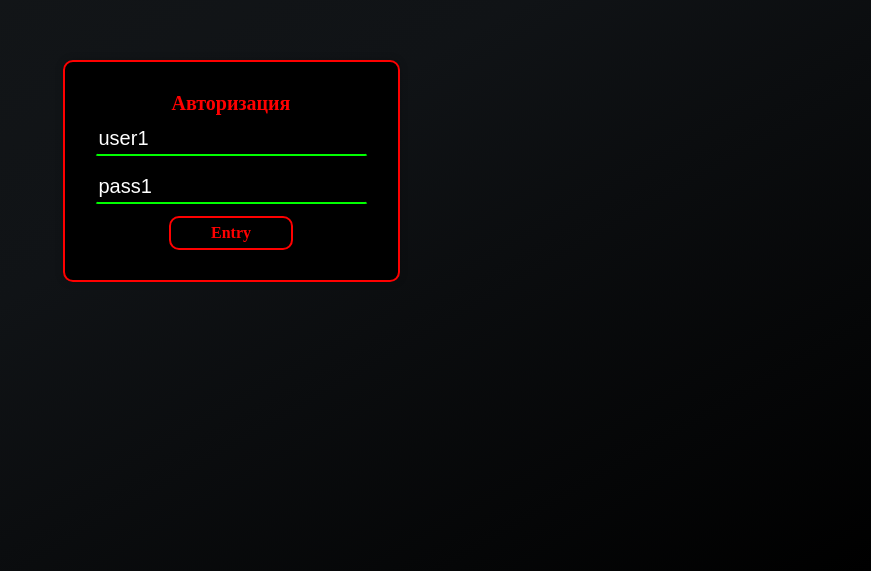
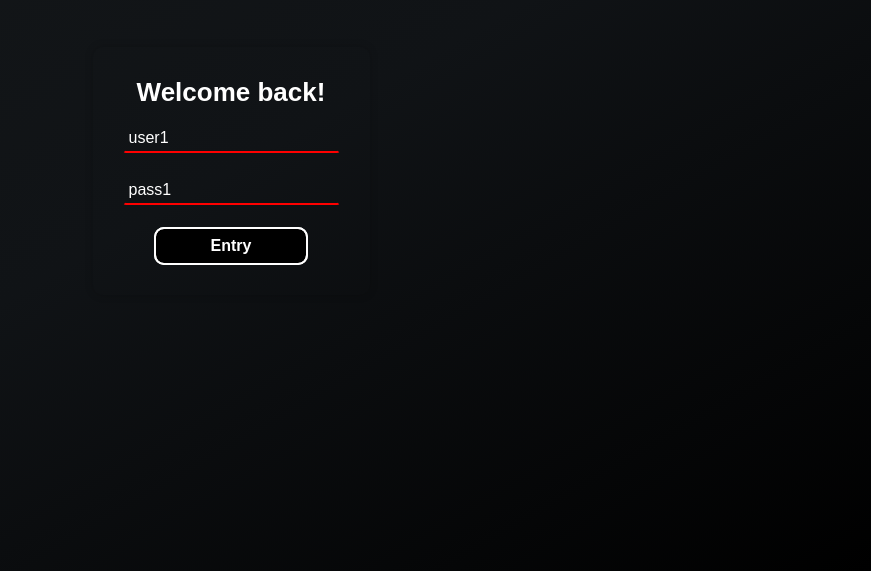
Before and after one commit to Calisthetic/site-constructor-demo-ui, a React (Create React App) app: page / in a window 1280 px wide. Shown: the part 229-800 px from the top of the page, without its empty margins (409-1280 px from the left). Built offline with nearby package versions, Linux system fonts and the light colour scheme.

Commit message:
Auth page

```diff
--- a/src/pages/Auth.js
+++ b/src/pages/Auth.js
@@ -19,7 +19,7 @@ const Auth = () => {
   return (
     <div className={s.background_auth}>
       <div className={s.field_back}>
-        <div className={s.title}>Авторизация</div>
+        <div className={s.title}>Welcome back!</div>
         <input
           type="text"
           defaultValue="user1"
--- a/src/pages/Auth.module.css
+++ b/src/pages/Auth.module.css
@@ -12,57 +12,62 @@
   display: flex;
   flex-direction: column;
   align-items: center;
+  gap: 10px;
   padding: 30px;
 
-  background-color: black;
-  border: 2px solid red;
+  /* background-color: black;
+  border: 2px solid red; */
   box-shadow: 0px 0px 8px 0px rgba(0, 0, 0, 0.2);
   border-radius: 10px;
   position: relative;
 }
 .title {
   margin-bottom: 5px;
-  color: red;
+  color: white;
   font-weight: bold;
-  font-size: 20px;
+  font-size: 26px;
+  font-family: sans-serif;
 }
 .input_text {
-  font-size: 20px;
-  height: 30px;
+  font-size: 16px;
+  height: 24px;
   margin: 0px 0px 12px 0px;
   color: white;
   border-radius: 3px;
   border: 3px black;
   border: 2px solid rgba(0, 0, 0, 0);
   border-top: 2px solid rgba(0, 0, 0, 0);
-  border-bottom: 2px solid lime;
+  border-bottom: 2px solid red;
   transition: 0.25s ease;
   background-color: rgba(0, 0, 0, 0);
+  padding-left: 4px;
 }
 .input_text:focus {
-  border: 2px solid lime;
+  border: 2px solid red;
   border-radius: 5px;
   outline: none;
 }
 
-.input_label {
-  color: white;
-}
-
 .button {
-  height: 30px;
-  width: 120px;
+  height: 34px;
+  width: 150px;
   background-color: black;
   display: flex;
   align-items: center;
   justify-content: center;
   border-radius: 10px;
-  border: 2px solid red;
   transition: 0.25s;
   cursor: pointer;
-  color: red;
+  color: white;
   font-weight: bold;
+  user-select: none;
+  outline: 2px solid white;
+  outline-offset: -2px;
+  border: 2px solid white;
+  font-family: sans-serif;
 }
 .button:hover {
-  border: 2px solid black;
+  border: 2px solid white;
+  outline: 2px solid white;
+  outline-offset: -6px;
 }
```
